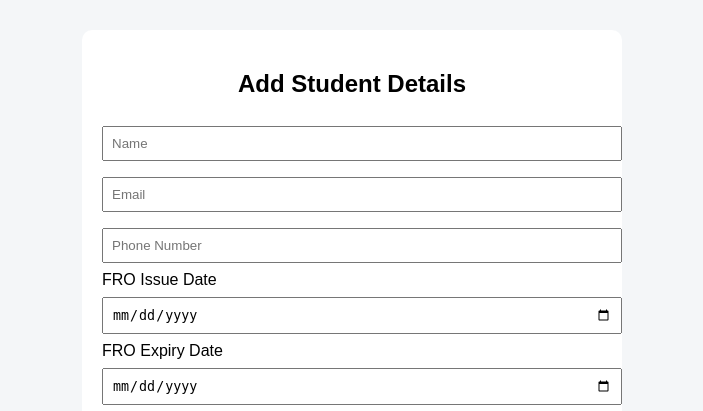
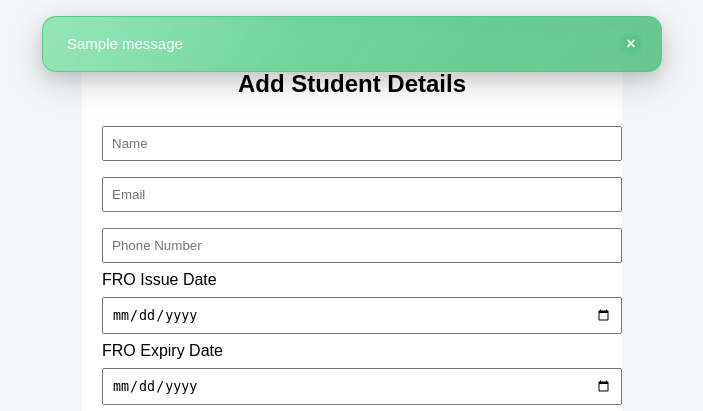
Before and after one commit to Trever99/FRRO-systems, a Flask app: page /add in a window 1280 px wide. Shown: the top 411 px of the page, without its empty margins (288-991 px from the left). Run offline with Flask 3, Linux system fonts and the light colour scheme; one stand-in notice (Sample message) is shown.

Commit message:
Fixed aleart and message display

```diff
--- a/app.py
+++ b/app.py
@@ -1,10 +1,12 @@
-from flask import Flask, render_template, request, redirect, url_for
+from flask import Flask, render_template, request, redirect, url_for, flash
 import os, sqlite3
 #DB imports
 from config import Config
 from models import db, Student, Document
 
 app = Flask(__name__)
+app.secret_key = "super-secret-key-change-me-in-production-please"  # ← added
+
 # Database configuration
 app.config.from_object(Config)
 
@@ -54,15 +56,15 @@ def search():
 def submit_student():
     ##Thread issue solution with conn
 
-     conn = sqlite3.connect(r"C:\Users\EazyPC\OneDrive\Documents\A.PROJECTS\FRRO managment system\FRRO-systems\students.db")
-     cursor = conn.cursor()
+    conn = sqlite3.connect(r"C:\Users\EazyPC\OneDrive\Documents\A.PROJECTS\FRRO managment system\FRRO-systems\students.db")
+    cursor = conn.cursor()
     #  data = request.form
 
-     file = request.files['document']
-     filename = file.filename
-     file.save(os.path.join(app.config['UPLOAD_FOLDER'], filename))
+    file = request.files['document']
+    filename = file.filename
+    file.save(os.path.join(app.config['UPLOAD_FOLDER'], filename))
 
-     if request.method == 'POST':
+    if request.method == 'POST':
 
         #Get Data From HTML Form
         name = request.form['name']
@@ -73,24 +75,42 @@ def submit_student():
         country_name = request.form['country']
         course_name = request.form['course']
 
+        errors = []
+
         if len(name) < 3:
-            message = "enter valid name"
-            return render_template("add_student.html", message=message)
-        elif len(phone_nr) != 10:
-            message = "enter valid phone number"
-            return render_template("add_student.html", message=message)
-        elif len(email) < 5 or "@" not in email:
-            message = "enter valid email"
-            return render_template("add_student.html", message=message)
-        elif len(roll_no) < 7:
-            message = "enter valid roll number(at least 7 characters)"
-            return render_template("add_student.html", message=message)
-        else:
+            errors.append("enter valid name")
+        if len(phone_nr) != 10:
+            errors.append("enter valid phone number")
+        if len(email) < 5 or "@" not in email:
+            errors.append("enter valid email")
+        if len(roll_no) < 7:
+            errors.append("enter valid roll number(at least 7 characters)")
 
+        # Check for duplicates
+        existing = Student.query.filter(
+            (Student.email == email) |
+            (Student.roll_no == roll_no) |
+            (Student.phone_nr == phone_nr)
+        ).all()
 
+        existing_email = any(s.email == email for s in existing)
+        existing_roll = any(s.roll_no == roll_no for s in existing)
+        existing_phone = any(s.phone_nr == phone_nr for s in existing)
+
+        if existing_email:
+            errors.append("A student with the same email already exists.")
+        if existing_roll:
+            errors.append("A student with the same roll number already exists.")
+        if existing_phone:
+            errors.append("A student with the same phone number already exists.")
+
+        if errors:
+            for error in errors:
+                flash(error, "error")
+            return render_template("add_student.html")
 
         #Create the student object
-          student = Student(
+        student = Student(
             roll_no=roll_no,
             name=name,
             surname=surname,
@@ -98,38 +118,15 @@ def submit_student():
             email=email,
             course_id=1,  # Placeholder, should be set based on course_name
             country_id=1  # Placeholder, should be set based on country_name
-           )
-        #validation and error handling can be added here (e.g., check for empty fields, validate email format, etc.)
-          existing = Student.query.filter(
-            (Student.email == email) |
-            (Student.roll_no == roll_no) |
-            (Student.phone_nr == phone_nr)
-          )
+        )
 
-        ## Checking if the fields exists
-          existing_email = any(s.email == email for s in existing)
-          existing_roll = any(s.roll_no == roll_no for s in existing)
-          existing_phone = any(s.phone_nr == phone_nr for s in existing)
+        db.session.add(student)
+        db.session.commit()
 
-        # If any of the fields already exists, show an error message
+        flash("Student added successfully! Please return to the dashboard.", "success")
+        return render_template("add_student.html")
 
-          if existing_email:
-            message = "A student with the same email already exists."
-            return render_template("add_student.html", message=message)
-          elif existing_roll:
-            message = "A student with the same roll number already exists."
-            return render_template("add_student.html", message=message)
-          elif existing_phone:
-            message = "A student with the same phone number already exists."
-            return render_template("add_student.html", message=message)
-
-          else:
-        # Add student to the database
-           db.session.add(student)
-           db.session.commit()
-           return render_template("add_student.html", message="Student added successfully! Please return to the dashboard.")
-          return redirect(url_for('add_student'))
-
+    return redirect(url_for('add_student'))
 
 
 #Base models
--- a/config.py
+++ b/config.py
@@ -1,8 +1,10 @@
 import os , sqlite3
 
 BASE_DIR = os.path.abspath(os.path.dirname(__file__))
-conn = sqlite3.connect(os.path.join(BASE_DIR, 'students.db'))
-cursor = conn.cursor()
+
+# Database connection (for direct SQL queries if needed)
+# conn = sqlite3.connect(os.path.join(BASE_DIR, 'students.db'))
+# cursor = conn.cursor()
 
 class Config:
     SQLALCHEMY_DATABASE_URI = 'sqlite:///' + os.path.join(BASE_DIR, 'students.db')
--- a/templates/add_student.html
+++ b/templates/add_student.html
@@ -1,4 +1,4 @@
-<!DOCTYPE html>
+<!doctype html>
 <html>
   <head>
     <title>Add Student</title>
@@ -20,7 +20,8 @@
         text-align: center;
       }
 
-        input, select {
+      input,
+      select {
         width: 100%;
         padding: 8px;
         margin: 8px 0;
@@ -38,52 +39,206 @@
       button:hover {
         background: #2980b9;
       }
+
+      /* ─── Glassmorphism Alert Styling ──────────────────────────────── */
+
+.alert-container {
+    position: fixed;
+    top: 16px;
+    left: 50%;
+    transform: translateX(-50%);
+    z-index: 1000;
+    width: 90%;
+    max-width: 620px;
+    pointer-events: none;
+}
+
+/* Base Alert */
+.alert {
+    position: relative;
+    padding: 16px 20px 16px 24px;
+    margin-bottom: 12px;
+    border-radius: 14px;
+
+    backdrop-filter: blur(14px) saturate(180%);
+    -webkit-backdrop-filter: blur(14px) saturate(180%);
+
+    background: rgba(255, 255, 255, 0.18);
+    border: 1px solid rgba(255, 255, 255, 0.25);
+
+    box-shadow:
+        0 10px 35px rgba(0, 0, 0, 0.18),
+        0 6px 18px rgba(0, 0, 0, 0.10);
+
+    color: #ffffff;
+    font-weight: 500;
+    font-size: 15px;
+    line-height: 1.45;
+
+    pointer-events: auto;
+    transition: all 0.25s ease;
+    overflow: hidden;
+}
+
+/* Glass shine overlay */
+.alert::before {
+    content: "";
+    position: absolute;
+    inset: 0;
+    background: linear-gradient(
+        120deg,
+        rgba(255,255,255,0.35) 0%,
+        rgba(255,255,255,0.08) 40%,
+        transparent 70%
+    );
+    pointer-events: none;
+}
+
+/* Success variant */
+.alert.success {
+    background: linear-gradient(
+        135deg,
+        rgba(46, 204, 113, 0.75) 0%,
+        rgba(39, 174, 96, 0.68) 100%
+    );
+    border-color: rgba(46, 204, 113, 0.4);
+}
+
+/* Error variant */
+.alert.error {
+    background: linear-gradient(
+        135deg,
+        rgba(231, 76, 60, 0.82) 0%,
+        rgba(192, 57, 43, 0.75) 100%
+    );
+    border-color: rgba(231, 76, 60, 0.38);
+}
+
+/* Close button */
+.alert-close {
+    position: absolute;
+    top: 50%;
+    right: 16px;
+    transform: translateY(-50%);
+
+    background: rgba(255,255,255,0.15);
+    border: none;
+    border-radius: 50%;
+
+    width: 28px;
+    height: 28px;
+
+    color: #fff;
+    font-size: 16px;
+    font-weight: bold;
+
+    cursor: pointer;
+
+    display: flex;
+    align-items: center;
+    justify-content: center;
+
+    backdrop-filter: blur(6px);
+    transition: all 0.2s ease;
+}
+
+/* Close button hover */
+.alert-close:hover {
+    background: rgba(255,255,255,0.3);
+    transform: translateY(-50%) scale(1.1);
+}
+
+/* Hover lift effect */
+.alert:hover {
+    transform: translateY(-2px);
+    box-shadow:
+        0 16px 45px rgba(0, 0, 0, 0.25),
+        0 8px 25px rgba(0, 0, 0, 0.15);
+}
+
+/* Entry animation */
+@keyframes slideDown {
+    from {
+        opacity: 0;
+        transform: translateY(-20px);
+    }
+    to {
+        opacity: 1;
+        transform: translateY(0);
+    }
+}
+
+.alert {
+    animation: slideDown 0.4s ease;
+}
+      /* ───────────────────────────────────────────────────── */
     </style>
   </head>
   <body>
-
-    <!--<input type="button" value="Back to Dashboard" size="30" onclick="window.location.href='/index'">-->
-
+    <div class="alert-container">
+      {% with messages = get_flashed_messages(with_categories=true) %} {% if
+      messages %} {% for category, message in messages %}
+      <div class="alert {{ category }}" role="alert">
+        <span>{{ message }}</span>
+        <button type="button" class="alert-close" aria-label="Close">×</button>
+      </div>
+      {% endfor %} {% endif %} {% endwith %}
+    </div>
 
     <div class="form-container">
       <h2>Add Student Details</h2>
-   <p>{{ message }}</p>
+      <!-- Removed: <p>{{ message }}</p> -->
+
       <form action="/submit" method="POST" enctype="multipart/form-data">
-
-        <input type="text" name="name" placeholder="Name" required>
-        <input type="email" name="email" placeholder="Email">
-        <input type="text" name="phone" placeholder="Phone Number">
+        <input type="text" name="name" placeholder="Name" required />
+        <input type="email" name="email" placeholder="Email" />
+        <input type="text" name="phone" placeholder="Phone Number" />
 
         <label>FRO Issue Date</label>
-        <input type="date" name="fro_issue">
+        <input type="date" name="fro_issue" />
 
         <label>FRO Expiry Date</label>
-        <input type="date" name="fro_expiry">
+        <input type="date" name="fro_expiry" />
 
         <label>Passport Issue Date</label>
-        <input type="date" name="passport_issue">
+        <input type="date" name="passport_issue" />
 
         <label>Passport Expiry Date</label>
-        <input type="date" name="passport_expiry">
+        <input type="date" name="passport_expiry" />
 
         <label>Visa Issue Date</label>
-        <input type="date" name="visa_issue">
+        <input type="date" name="visa_issue" />
 
         <label>Visa Expiry Date</label>
-        <input type="date" name="visa_expiry">
+        <input type="date" name="visa_expiry" />
 
-        <input type="text" name="roll" placeholder="Roll Number">
-        <input type="text" name="course" placeholder="Course">
-        <input type="text" name="country" placeholder="Country">
+        <input type="text" name="roll" placeholder="Roll Number" />
+        <input type="text" name="course" placeholder="Course" />
+        <input type="text" name="country" placeholder="Country" />
 
         <label>Upload Document</label>
-        <input type="file" name="document">
+        <input type="file" name="document" />
 
-        <button type="submit">Submit</button><br>
-        <br><button type="button" onclick="window.location.href='/index'">back</button><br>
-
+        <button type="submit">Submit</button><br />
+        <br /><button type="button" onclick="window.location.href = '/index'">
+          back</button
+        ><br />
       </form>
     </div>
 
+    <script>
+document.addEventListener('click', function(e) {
+    if (e.target.classList.contains('alert-close')) {
+        const alert = e.target.closest('.alert');
+        if (alert) {
+            alert.style.opacity = '0';
+            alert.style.transform = 'translateY(-10px)';
+            setTimeout(() => {
+                alert.remove();
+            }, 300);
+        }
+    }
+});
+</script>
   </body>
 </html>
```
Lines whose indentation alone changed are shown as unchanged.
